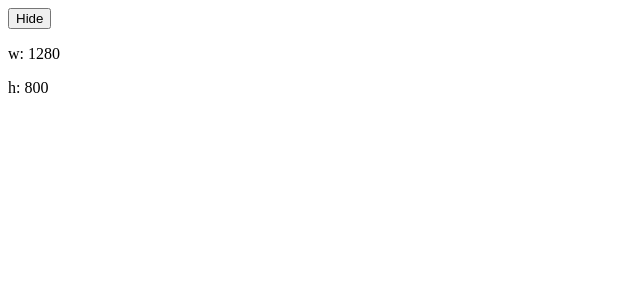
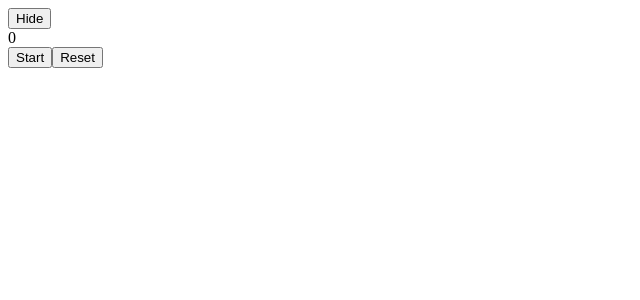
Before and after one commit to pecourses/pe2024-1-react-app, a React (Vite) app: page / in a window 1280 px wide. Both pictures are taken after a click on the button "Show". Shown: the top 300 px of the page, without its empty margins (0-640 px from the left). Built offline with nearby package versions, Linux system fonts and the light colour scheme; the HTML template or start-up script is replaced by a standard one.

Commit message:
Add stopwatch

```diff
--- a/src/App.jsx
+++ b/src/App.jsx
@@ -1,5 +1,5 @@
 import { useState } from "react";
-import ViewPortParams from "./components/VeiwPortParams";
+import StopWatch from "./components/StopWatch";
 
 function App() {
   const [isHidden, setIsHidden] = useState(true);
@@ -8,7 +8,7 @@ function App() {
       <button onClick={() => setIsHidden(!isHidden)}>
         {isHidden ? "Show" : "Hide"}
       </button>
-      {!isHidden && <ViewPortParams />}
+      {!isHidden && <StopWatch />}
     </>
   );
 }
--- /dev/null
+++ b/src/components/StopWatch/index.jsx
@@ -0,0 +1,47 @@
+import { useEffect, useState } from "react";
+
+function StopWatch() {
+  const [timer, setTimer] = useState(0);
+  const [isRunning, setIsRunning] = useState(false);
+
+  const handleStartStop = () => {
+    if (!isRunning) {
+      setIsRunning(true);
+    } else {
+      setIsRunning(false);
+    }
+  };
+
+  const tick = () => {
+    setTimer(timer => timer + 1);
+  };
+
+  const reset = () => {
+    setTimer(0);
+    setIsRunning(false);
+  };
+
+  useEffect(() => {
+    let id = null;
+    if (isRunning) {
+      id = setTimeout(tick, 1000);
+    }
+    return () => {
+      clearInterval(id);
+    };
+  });
+
+  return (
+    <div>
+      {timer}
+      <div>
+        <button onClick={handleStartStop}>
+          {isRunning ? "Stop" : "Start"}
+        </button>
+        <button onClick={reset}>Reset</button>
+      </div>
+    </div>
+  );
+}
+
+export default StopWatch;
```
